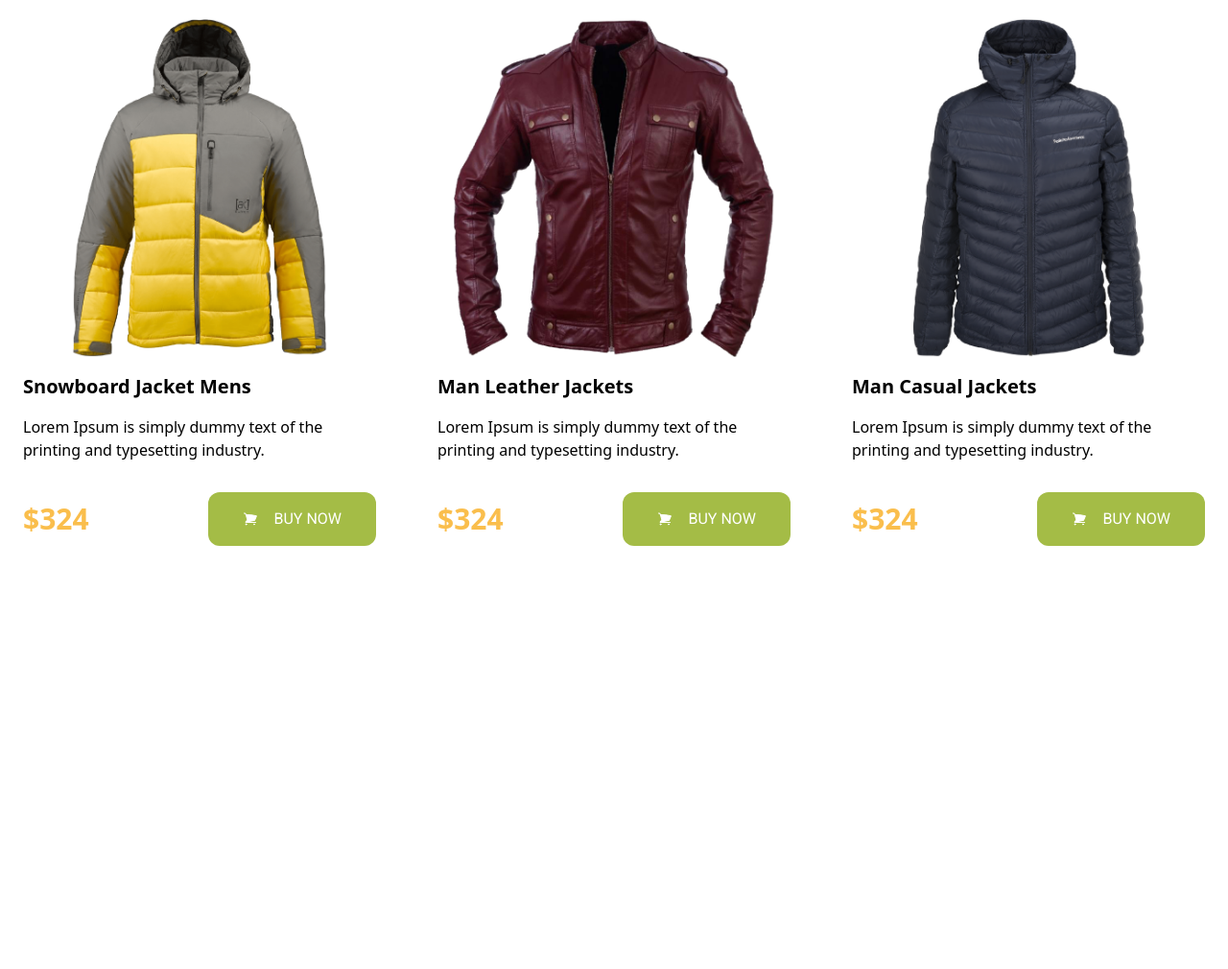
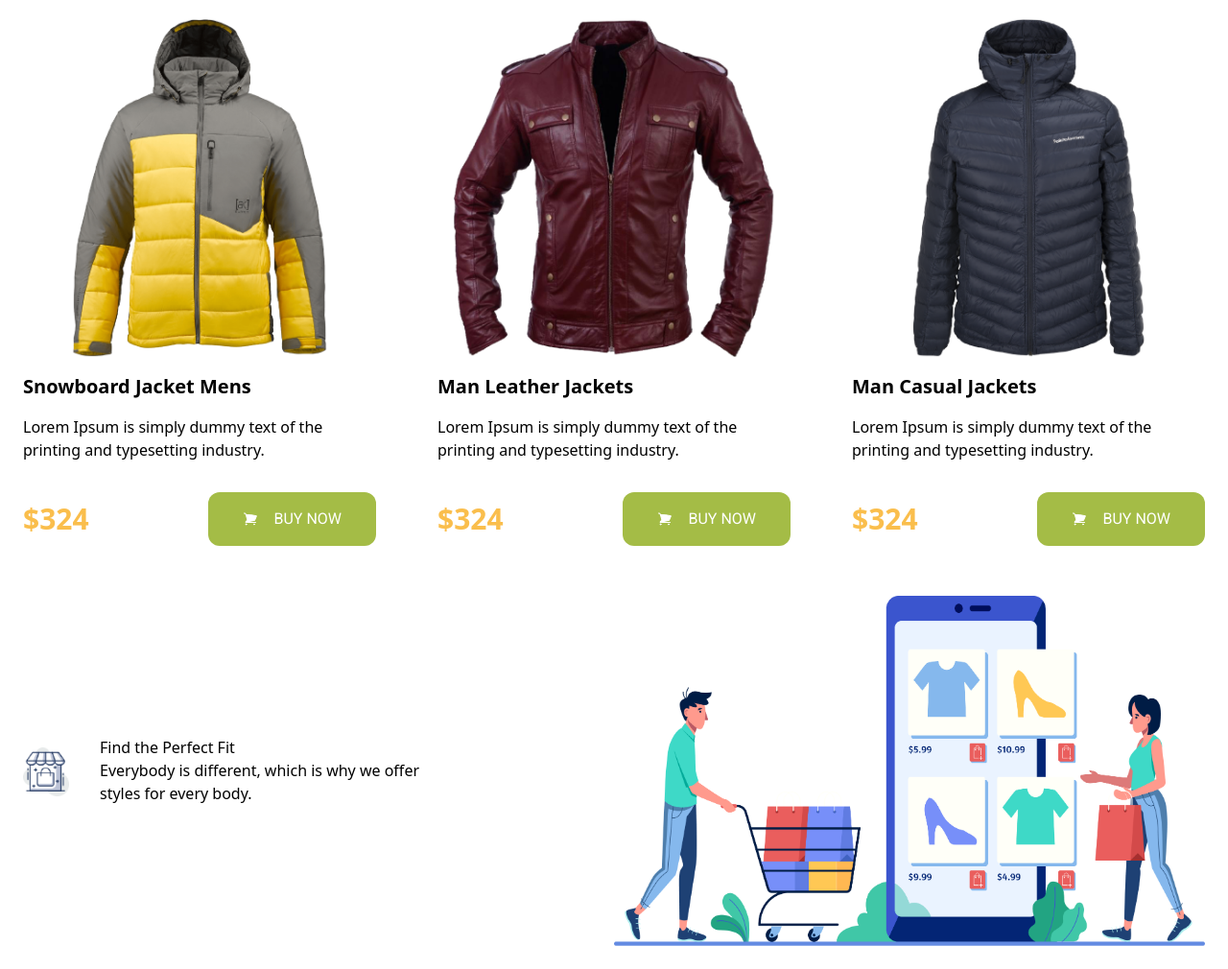
Before and after one commit to Ashahab007/penguin-fashion-web-tailwind, a plain HTML site: page index.html in a window 1280 px wide. Shown: the part 1663-2673 px from the top of the page at 96% size. Before the commit the page ends 2308 px from the top, so only its background shows below. Drawn offline with nearby package versions, Linux system fonts and the light colour scheme.

Commit message:
designing service section

```diff
--- a/index.html
+++ b/index.html
@@ -327,7 +327,30 @@
               </button>
             </div>
           </div>
-          <!--  -->
+          <!-- Our services section -->
+        </div>
+      </section>
+      <section class="lg:max-w-7xl m-auto">
+        <div class="grid md:grid-cols-2">
+          <!-- service card -->
+          <div class="flex justify-start items-center gap-8">
+            <!-- image -->
+            <div class="w-12 h-12">
+              <img src="./icons/house.png" alt="" srcset="" />
+            </div>
+            <!-- text -->
+            <div>
+              <h1>Find the Perfect Fit</h1>
+              <p class="w-3/4">
+                Everybody is different, which is why we offer styles for every
+                body.
+              </p>
+            </div>
+          </div>
+          <!-- service image -->
+          <div>
+            <img src="./images/shopping.png" alt="" />
+          </div>
         </div>
       </section>
     </main>
```
